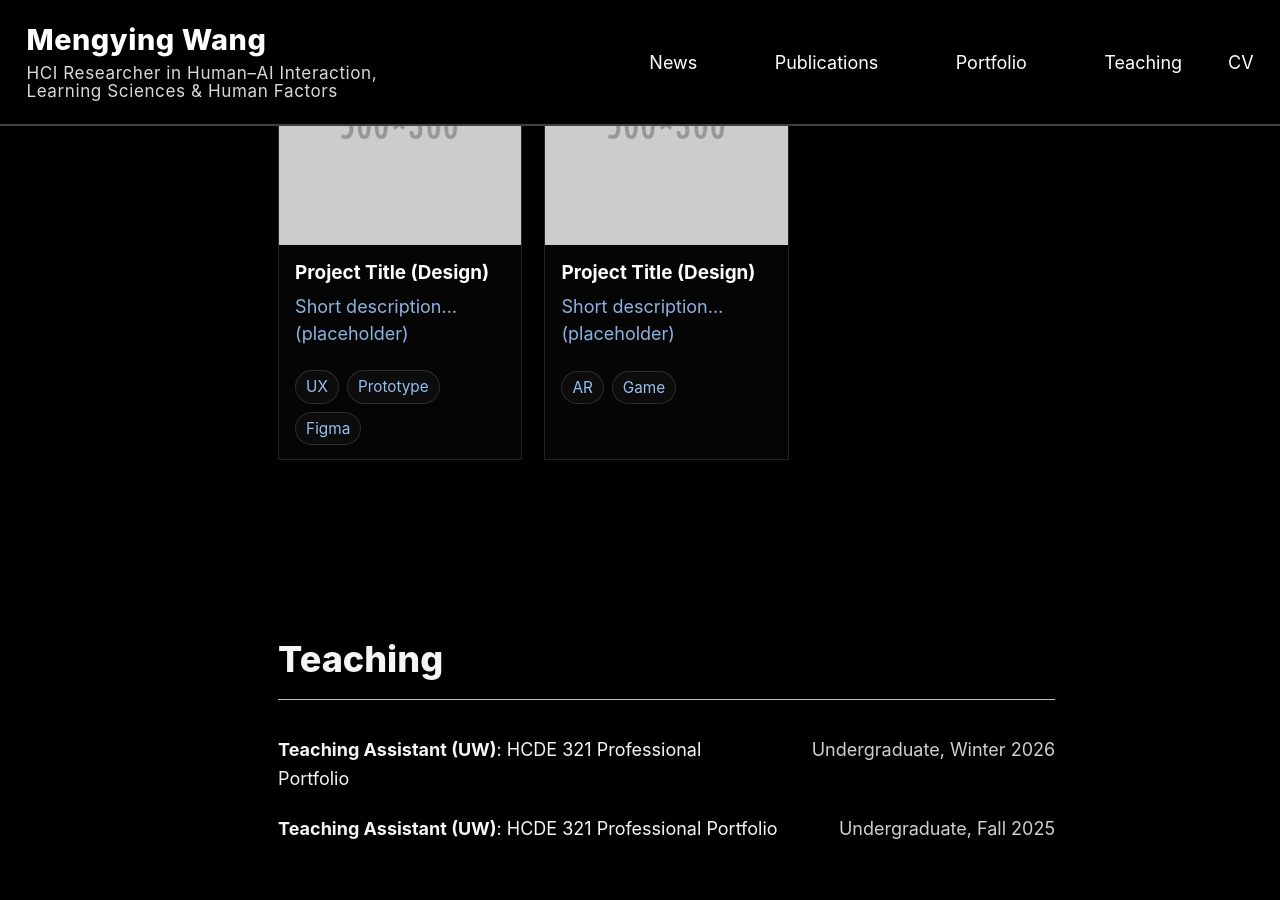
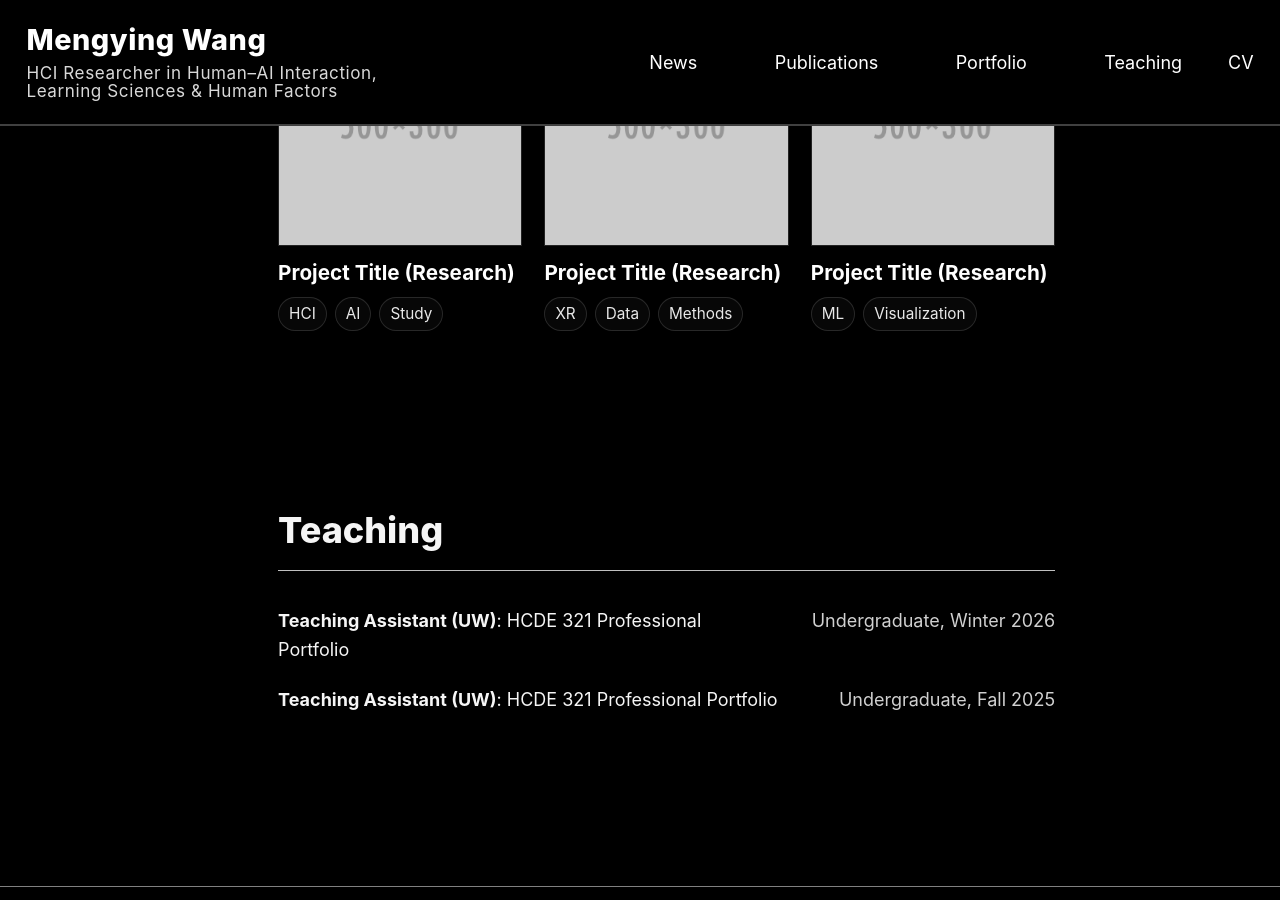
Before and after one commit to mengyingWWW/mengyingWWW.github.io, a Jekyll site: the page built from index.md, in a window 1280 px wide and 900 px high, scrolled down 2449 px. Built offline with Jekyll 4.4.1, drawn with Linux system fonts in a browser that asks for light colours; a script bundle is joined from its source files by our own code; library files that are not in the unit come from our copies.

Commit message:
Refactor portfolio section with new items and tags

```diff
--- a/index.md
+++ b/index.md
@@ -137,37 +137,57 @@ submission to Artificial Intelligence in Education (AIED 2026).</strong></p>
 </div>
 
 ### Design-oriented
-
 <div class="portfolio-grid">
 
-  <a class="portfolio-card" href="#" aria-label="Project placeholder 4">
-    <div class="portfolio-cover">
-      <img src="/images/500x300.png" alt="Project cover placeholder">
-    </div>
-    <div class="portfolio-body">
-      <h3 class="portfolio-title">Project Title (Design)</h3>
-      <p class="portfolio-desc">Short description… (placeholder)</p>
+  <div class="portfolio-item">
+    <a class="portfolio-card" href="#" aria-label="Project placeholder 1">
+      <div class="portfolio-cover">
+        <img src="/images/500x300.png" alt="Project cover placeholder">
+      </div>
+    </a>
+
+    <div class="portfolio-meta">
+      <div class="portfolio-meta-title">Project Title (Research)</div>
       <div class="portfolio-tags">
-        <span class="tag">UX</span>
-        <span class="tag">Prototype</span>
-        <span class="tag">Figma</span>
+        <span class="tag">HCI</span>
+        <span class="tag">AI</span>
+        <span class="tag">Study</span>
       </div>
     </div>
-  </a>
+  </div>
 
-  <a class="portfolio-card" href="#" aria-label="Project placeholder 5">
-    <div class="portfolio-cover">
-      <img src="/images/500x300.png" alt="Project cover placeholder">
-    </div>
-    <div class="portfolio-body">
-      <h3 class="portfolio-title">Project Title (Design)</h3>
-      <p class="portfolio-desc">Short description… (placeholder)</p>
+  <div class="portfolio-item">
+    <a class="portfolio-card" href="#" aria-label="Project placeholder 2">
+      <div class="portfolio-cover">
+        <img src="/images/500x300.png" alt="Project cover placeholder">
+      </div>
+    </a>
+
+    <div class="portfolio-meta">
+      <div class="portfolio-meta-title">Project Title (Research)</div>
       <div class="portfolio-tags">
-        <span class="tag">AR</span>
-        <span class="tag">Game</span>
+        <span class="tag">XR</span>
+        <span class="tag">Data</span>
+        <span class="tag">Methods</span>
       </div>
     </div>
-  </a>
+  </div>
+
+  <div class="portfolio-item">
+    <a class="portfolio-card" href="#" aria-label="Project placeholder 3">
+      <div class="portfolio-cover">
+        <img src="/images/500x300.png" alt="Project cover placeholder">
+      </div>
+    </a>
+
+    <div class="portfolio-meta">
+      <div class="portfolio-meta-title">Project Title (Research)</div>
+      <div class="portfolio-tags">
+        <span class="tag">ML</span>
+        <span class="tag">Visualization</span>
+      </div>
+    </div>
+  </div>
 
 </div>
 
```
